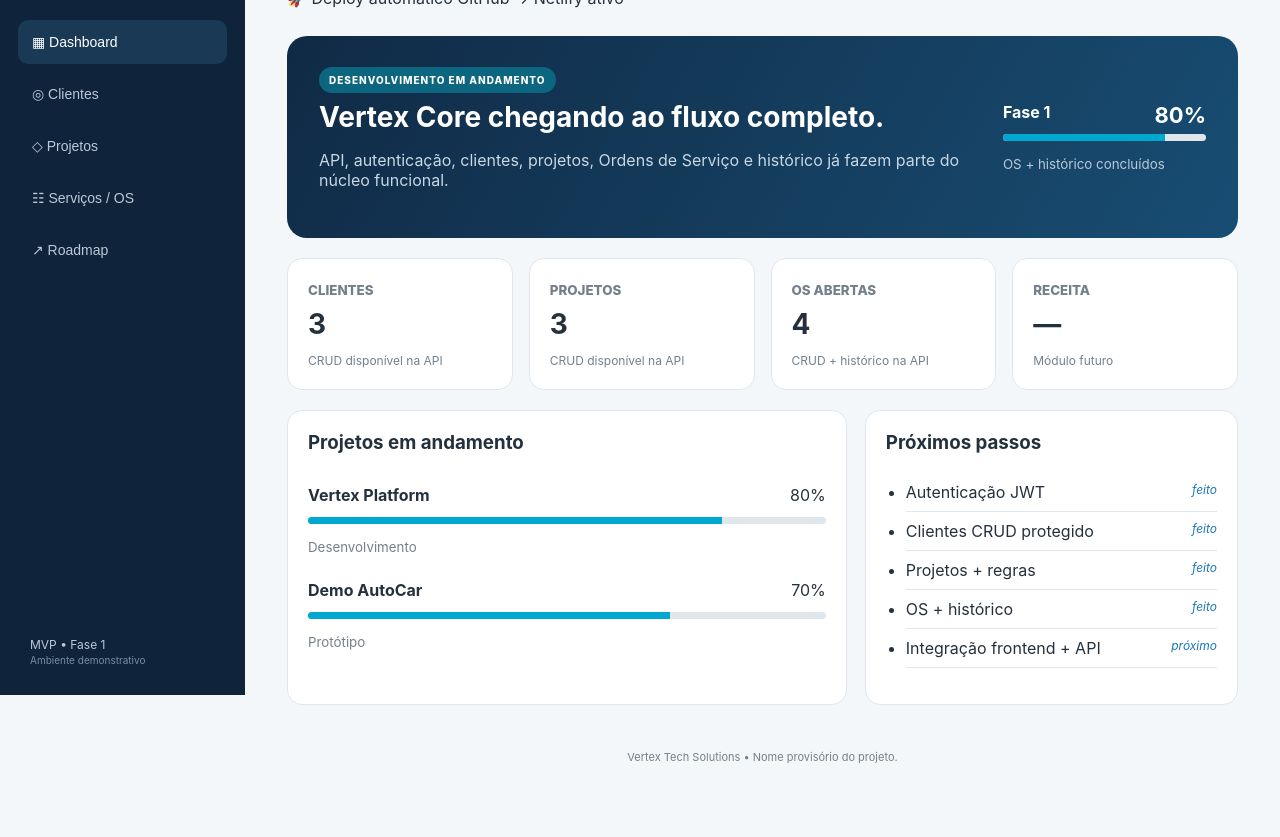
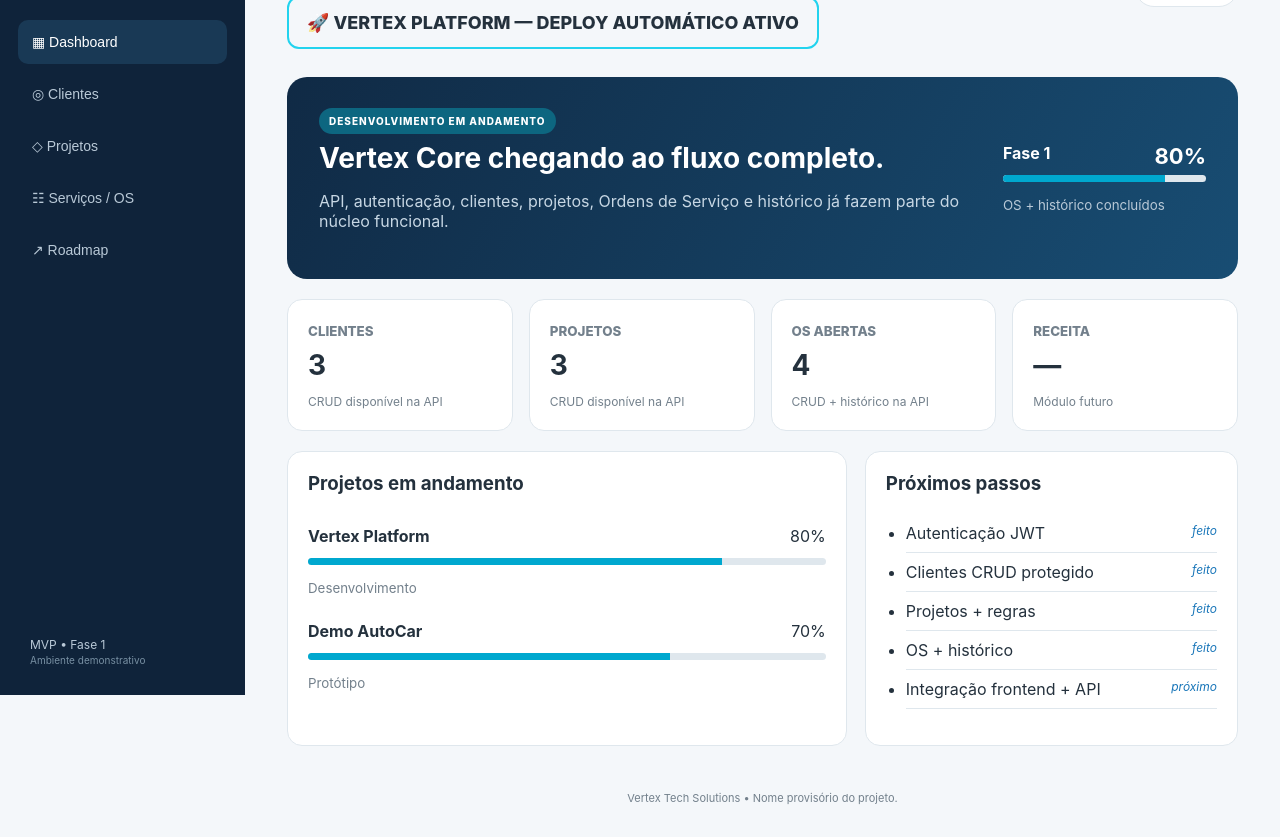
Before and after one commit to Abnerrum/vertex-platform, a plain HTML site: page docs/index.html in a window 1280 px wide. Shown: the part 105-942 px from the top of the page. Before the commit the page ends 901 px from the top, so only its background shows below. Drawn offline with Linux system fonts and the light colour scheme.

Commit message:
test: add visible automatic deploy banner

```diff
--- a/docs/index.html
+++ b/docs/index.html
@@ -18,7 +18,7 @@
   <div class="phase">MVP • Fase 1<br><small>Ambiente demonstrativo</small></div>
 </aside>
 <main>
-<header><div><small>VERTEX PLATFORM</small><h1 id="title">Visão geral</h1><div class="deploy-test">🚀 Deploy automático GitHub → Netlify ativo</div></div><div class="user">AL <span>Abner</span></div></header>
+<header><div><small>VERTEX PLATFORM</small><h1 id="title">Visão geral</h1><div class="deploy-test" style="margin-top:12px;padding:14px 18px;border:2px solid #22d3ee;border-radius:12px;font-weight:800;font-size:18px;text-align:center;">🚀 VERTEX PLATFORM — DEPLOY AUTOMÁTICO ATIVO</div></div><div class="user">AL <span>Abner</span></div></header>
 <section id="dashboard" class="page show">
   <div class="hero"><div><span class="pill">DESENVOLVIMENTO EM ANDAMENTO</span><h2>Vertex Core chegando ao fluxo completo.</h2><p>API, autenticação, clientes, projetos, Ordens de Serviço e histórico já fazem parte do núcleo funcional.</p></div><div class="progress"><b>Fase 1</b><strong>80%</strong><div><i style="width:80%"></i></div><small>OS + histórico concluídos</small></div></div>
   <div class="cards"><article><small>CLIENTES</small><b>3</b><span>CRUD disponível na API</span></article><article><small>PROJETOS</small><b>3</b><span>CRUD disponível na API</span></article><article><small>OS ABERTAS</small><b>4</b><span>CRUD + histórico na API</span></article><article><small>RECEITA</small><b>—</b><span>Módulo futuro</span></article></div>
```
